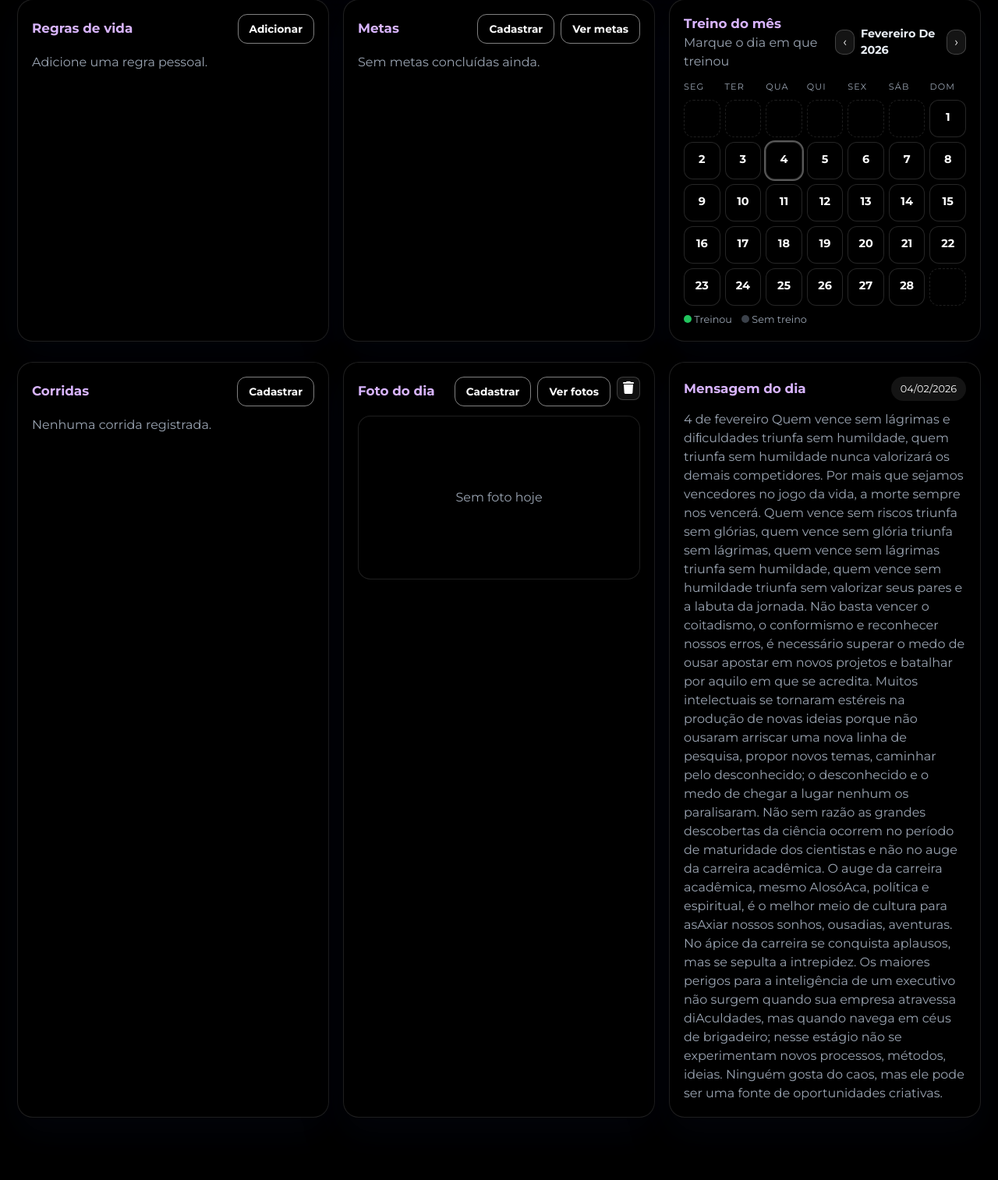
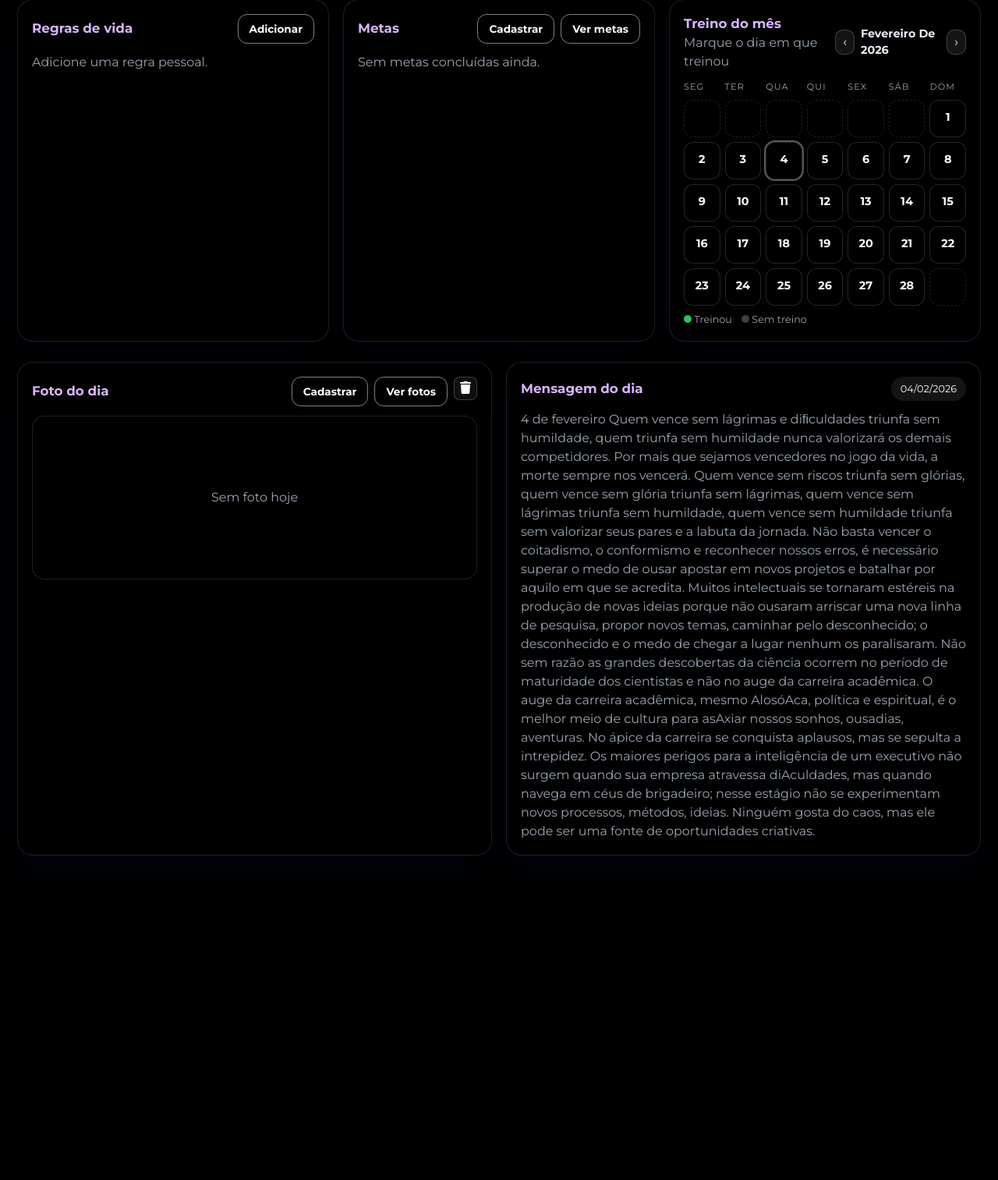
Before and after one commit to marcosmedeirros/appruninlife, a PHP site: page /lifeos/ in a window 1280 px wide. Shown: the part 953-2466 px from the top of the page at 78% size. After the commit the page ends 2050 px from the top, so only its background shows below. Run offline with PHP 8.4, Linux system fonts and the light colour scheme; data that the repository does not hold is empty; some libraries are stand-ins or nearby versions.

Commit message:
criação do fluxo inicial

```diff
--- a/index.php
+++ b/index.php
@@ -942,15 +942,7 @@ include __DIR__ . '/includes/header.php';
         </div>
     </div>
 
-    <div class="grid grid-3 section">
-        <div class="card">
-            <div class="card-header">
-                <h3>Corridas</h3>
-                <button class="btn" data-modal="modalRun">Cadastrar</button>
-            </div>
-            <div class="list" id="runList"></div>
-        </div>
-
+    <div class="grid grid-2 section">
         <div class="card">
             <div class="card-header">
                 <h3>Foto do dia</h3>
```
